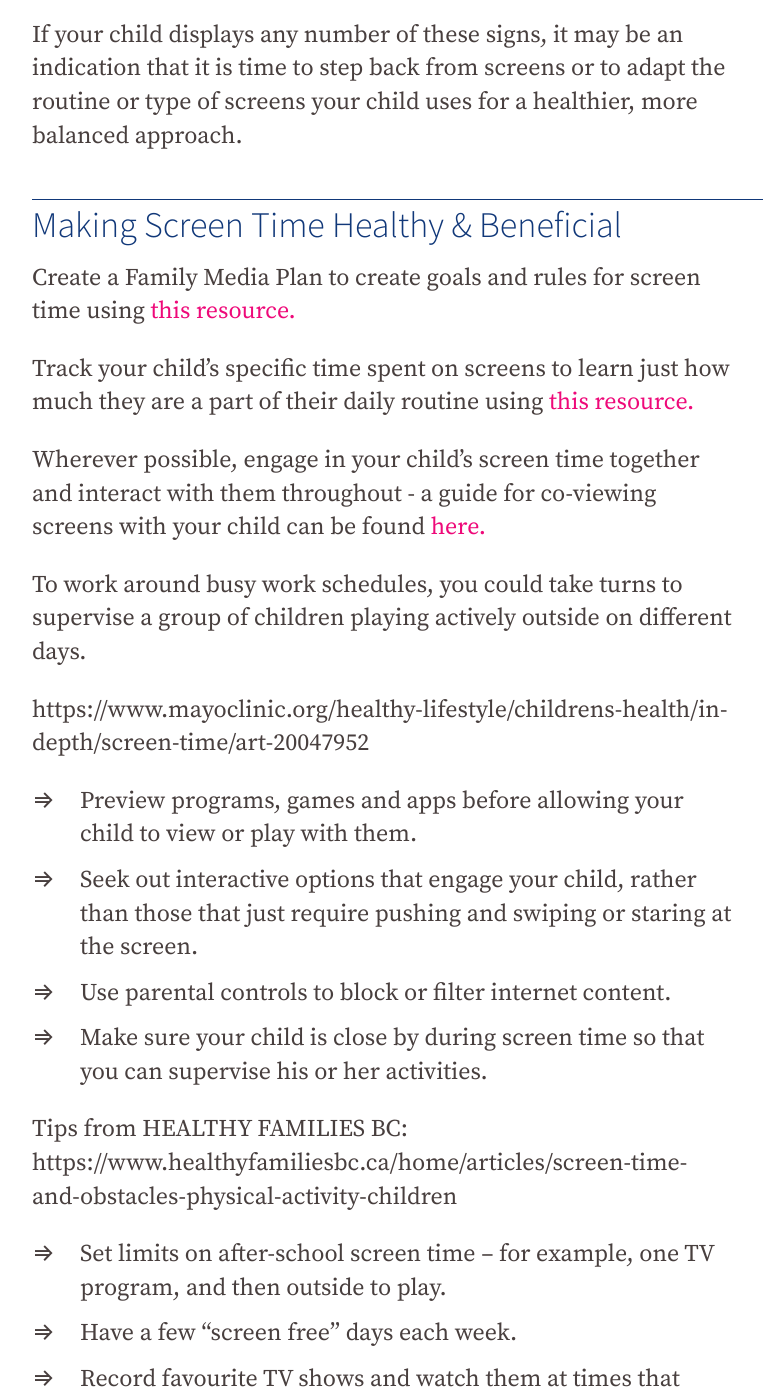
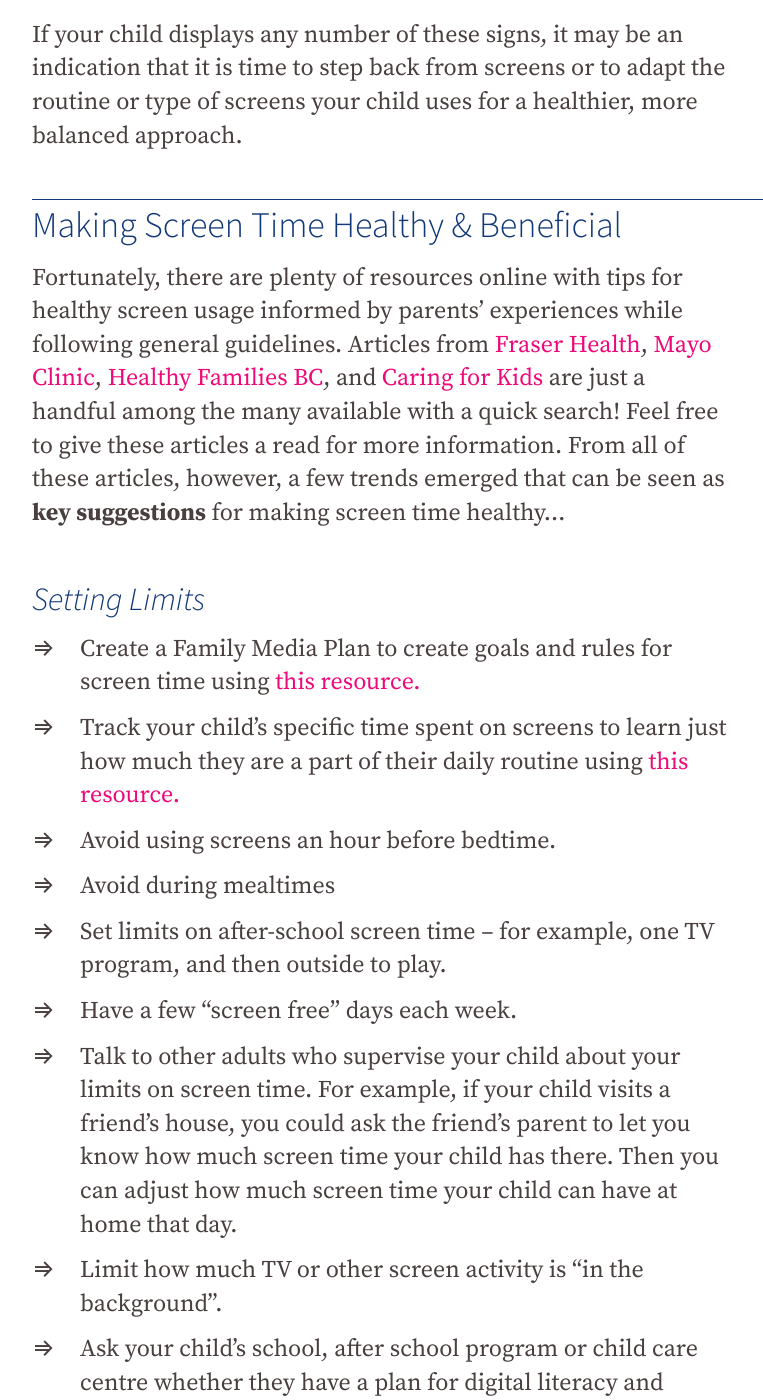
Before and after one commit to famliy-screen-time/familyscreentime.ca, a Jekyll site: the page built from _posts/2020-06-08-screen-time-schedules.md, in a window 1280 px wide and 1400 px high, scrolled down 2470 px. Shown: the whole window, without its empty margins (56-819 px from the left). Built offline with Jekyll 4.4.1, drawn with Linux system fonts in a browser that asks for light colours; nearby versions of some CDN libraries; some of the changed text lies outside the part shown.

Commit message:
Update Blog “2020-06-08-screen-time-schedules”

```diff
--- a/_posts/2020-06-08-screen-time-schedules.md
+++ b/_posts/2020-06-08-screen-time-schedules.md
@@ -48,55 +48,36 @@
 
 ## Making Screen Time Healthy & Beneficial
 
+Fortunately, there are plenty of resources online with tips for healthy screen usage informed by parents' experiences while following general guidelines. Articles from [Fraser Health](https://www.fraserhealth.ca/health-topics-a-to-z/children-and-youth/physical-activity-for-children/screen-time-for-children#.Xt7EYi0ZPOQ), [Mayo Clinic](https://www.mayoclinic.org/healthy-lifestyle/childrens-health/in-depth/screen-time/art-20047952), [Healthy Families BC](< https://www.healthyfamiliesbc.ca/home/articles/screen-time-and-obstacles-physical-activity-children>), and [Caring for Kids](https://www.caringforkids.cps.ca/handouts/screen-time-and-young-children) are just a handful among the many available with a quick search! Feel free to give these articles a read for more information. From all of these articles, however, a few trends emerged that can be seen as **key suggestions** for making screen time healthy...
 
+### Setting Limits
 
-Create a Family Media Plan to create goals and rules for screen time using [this resource.](https://www.healthychildren.org/English/media/Pages/default.aspx#wizard)
+* Create a Family Media Plan to create goals and rules for screen time using [this resource.](https://www.healthychildren.org/English/media/Pages/default.aspx#wizard)
+* Track your child's specific time spent on screens to learn just how much they are a part of their daily routine using [this resource.](https://www.nhlbi.nih.gov/health/educational/wecan/downloads/screen-time-log.pdf)
+* Avoid using screens an hour before bedtime.
+* Avoid during mealtimes
+* Set limits on after-school screen time – for example, one TV program, and then outside to play.
+* Have a few “screen free” days each week.
+* Talk to other adults who supervise your child about your limits on screen time. For example, if your child visits a friend’s house, you could ask the friend’s parent to let you know how much screen time your child has there. Then you can adjust how much screen time your child can have at home that day.
+* Limit how much TV or other screen activity is “in the background”.
+* Ask your child’s school, after school program or child care centre whether they have a plan for digital literacy and screen use.
 
-Track your child's specific time spent on screens to learn just how much they are a part of their daily routine using [this resource.](https://www.nhlbi.nih.gov/health/educational/wecan/downloads/screen-time-log.pdf)
+### Choosing the Right Screens
 
-Wherever possible, engage in your child's screen time together and interact with them throughout - a guide for co-viewing screens with your child can be found [here.](https://mediasmarts.ca/sites/mediasmarts/files/tip-sheet/tipsheet_co-viewing_with_kids.pdf)
+* Choose educational and interactive programs and apps over ones that only require watching or swiping.
+* Use a media rating system like [this one](https://www.mpa-canada.org/canada-home-video-rating-system/) to choose what programs or movies are age – and stage – appropriate for your child.
 
+### Engagement
 
-
-
-
-To work around busy work schedules, you could take turns to supervise a group of children playing actively outside on different days.
-
-https://www.mayoclinic.org/healthy-lifestyle/childrens-health/in-depth/screen-time/art-20047952
-
+* Wherever possible, engage in your child's screen time together and interact with them throughout - a guide for co-viewing screens with your child can be found [here.](https://mediasmarts.ca/sites/mediasmarts/files/tip-sheet/tipsheet_co-viewing_with_kids.pdf)
 * Preview programs, games and apps before allowing your child to view or play with them.
-* Seek out interactive options that engage your child, rather than those that just require pushing and swiping or staring at the screen.
-* Use parental controls to block or filter internet content.
 * Make sure your child is close by during screen time so that you can supervise his or her activities.
 
-Tips from HEALTHY FAMILIES BC: https://www.healthyfamiliesbc.ca/home/articles/screen-time-and-obstacles-physical-activity-children
-
-* Set limits on after-school screen time – for example, one TV program, and then outside to play.
-* Have a few “screen free” days each week.
-* Record favourite TV shows and watch them at times that don’t compete as much with active play – for example, when it’s dark.
-* Talk to other adults who supervise your child about your limits on screen time. For example, if your child visits a friend’s house, you could ask the friend’s parent to let you know how much screen time your child has there. Then you can adjust how much screen time your child can have at home that day.
-* Limit how much TV or other screen activity is “in the background”.
-
-FROM: Caring for kids = https://www.caringforkids.cps.ca/handouts/screen-time-and-young-children
-
-**How do I choose the right apps, videos or programs for my child?**
-
-Whenever possible, make screen time an activity you and your child do together. Watch with your child and talk about what you’re seeing. To ensure quality content:
-
-* Choose educational, age-appropriate and interactive programs and apps. Educational apps have a clear learning goal and encourage participation**.**
-* Make sure your child watches programs you’re familiar with.
-* Use a media rating system like [this one](https://www.mpa-canada.org/canada-home-video-rating-system/) to choose what programs or movies are age – and stage – appropriate for your child.
-
-Encourage**MEANINGFUL**screen use, so that time spent online serves a purpose.
+### Prioritizing What's Important
 
 * Make sure daily routines come first: face-to-face interactions, sleep, and physical activity.
-* Be present and engaged when screens are used and, whenever possible, watch together and talk about the content.
-* Ask your child’s school, after school program or child care centre whether they have a plan for digital literacy and screen use.
 
-Tips from FRASER HEALTH: https://www.fraserhealth.ca/health-topics-a-to-z/children-and-youth/physical-activity-for-children/screen-time-for-children#.Xt7EYi0ZPOQ
-
-* Avoid using screens an hour before bedtime.
-* Avoid during mealtimes
+  Record favourite TV shows and watch them at times that don’t compete as much with active play – for example, when it’s dark.
 
 
 
@@ -109,6 +90,8 @@
 * Selecting screens for your child that encourage activity such as singing, dancing, and moving in general (i.e. interactive dancing games or virtual sports games such as Wii Sports).
 * Transfering your child's favorite show into real-life (i.e. dressing up as a favorite character, or acting out scenes from the show).
 * Taking breaks between screen usage to be active (i.e. jumping jacks during commercials together).
+
+We also recognize that parent schedules are often busy and may not have a large amount of room for physical play, introducing the need for screens as entertainment. To work around busy work schedules, a cooperative effort with other parents of young children may be possible - even including taking turns supervising neighborhood activities outside on different days.
 
 
 
```
Also changed, not shown: other parts of _posts/2020-06-08-screen-time-schedules.md (+1 -1 lines).
